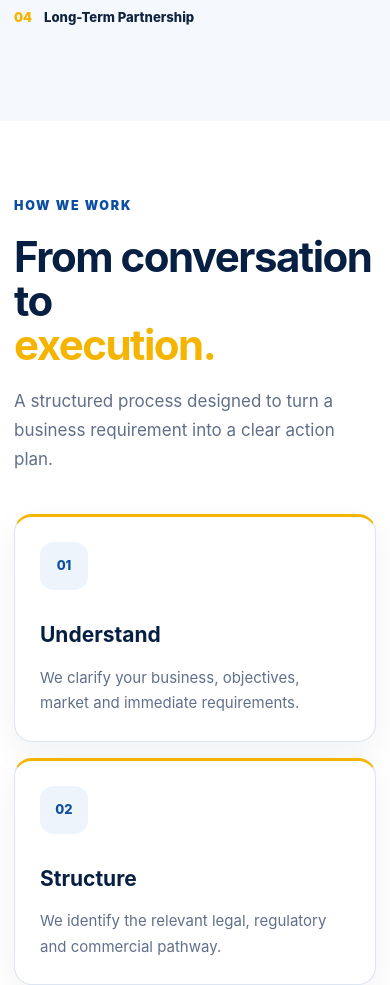
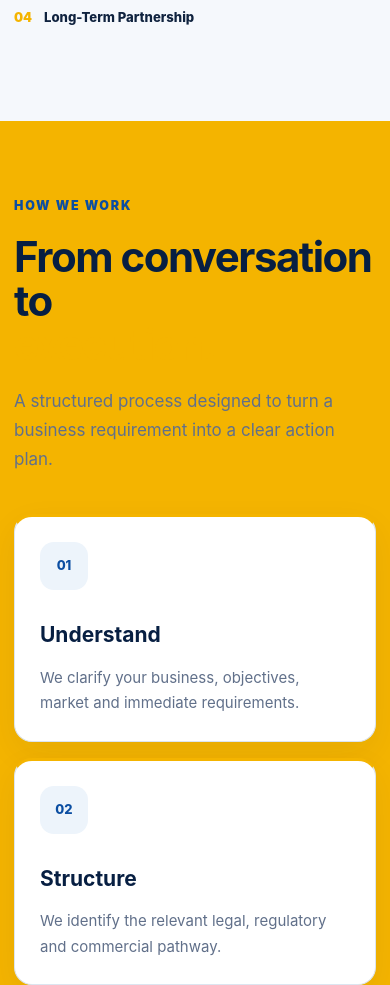
Before and after one commit to Bizgarden/bizgarden-india, a plain HTML site: page index.html in a window 390 px wide. Shown: the part 4880-5865 px from the top of the page. Drawn offline with Linux system fonts and the light colour scheme.

Commit message:
Change background color of premium process section

```diff
--- a/index.html
+++ b/index.html
@@ -343,7 +343,7 @@
    ========================================= */
 
 .premium-process {
-  background: #ffffff;
+  background: #f4b400 !important;
 }
 
 .premium-process .process-intro {
```
